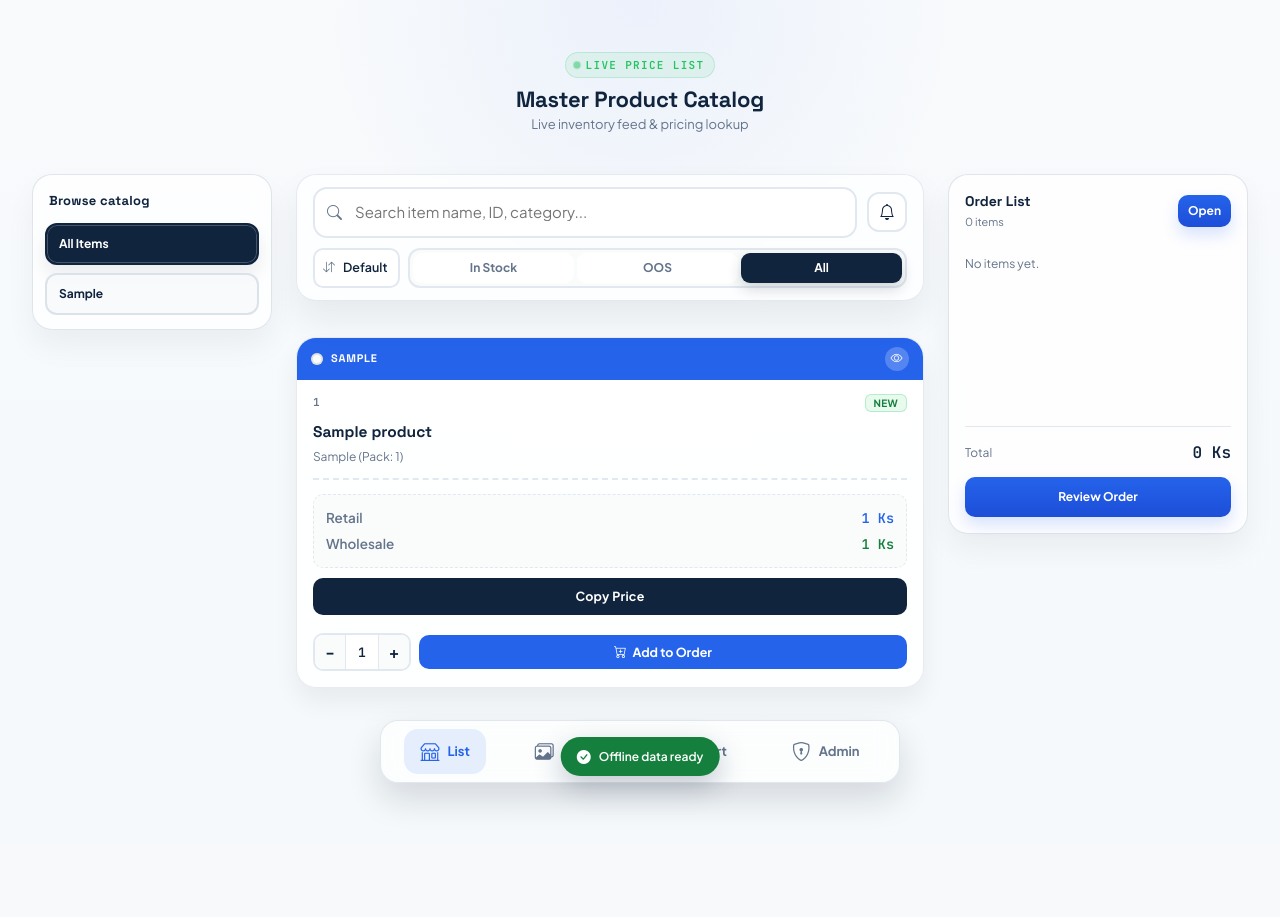
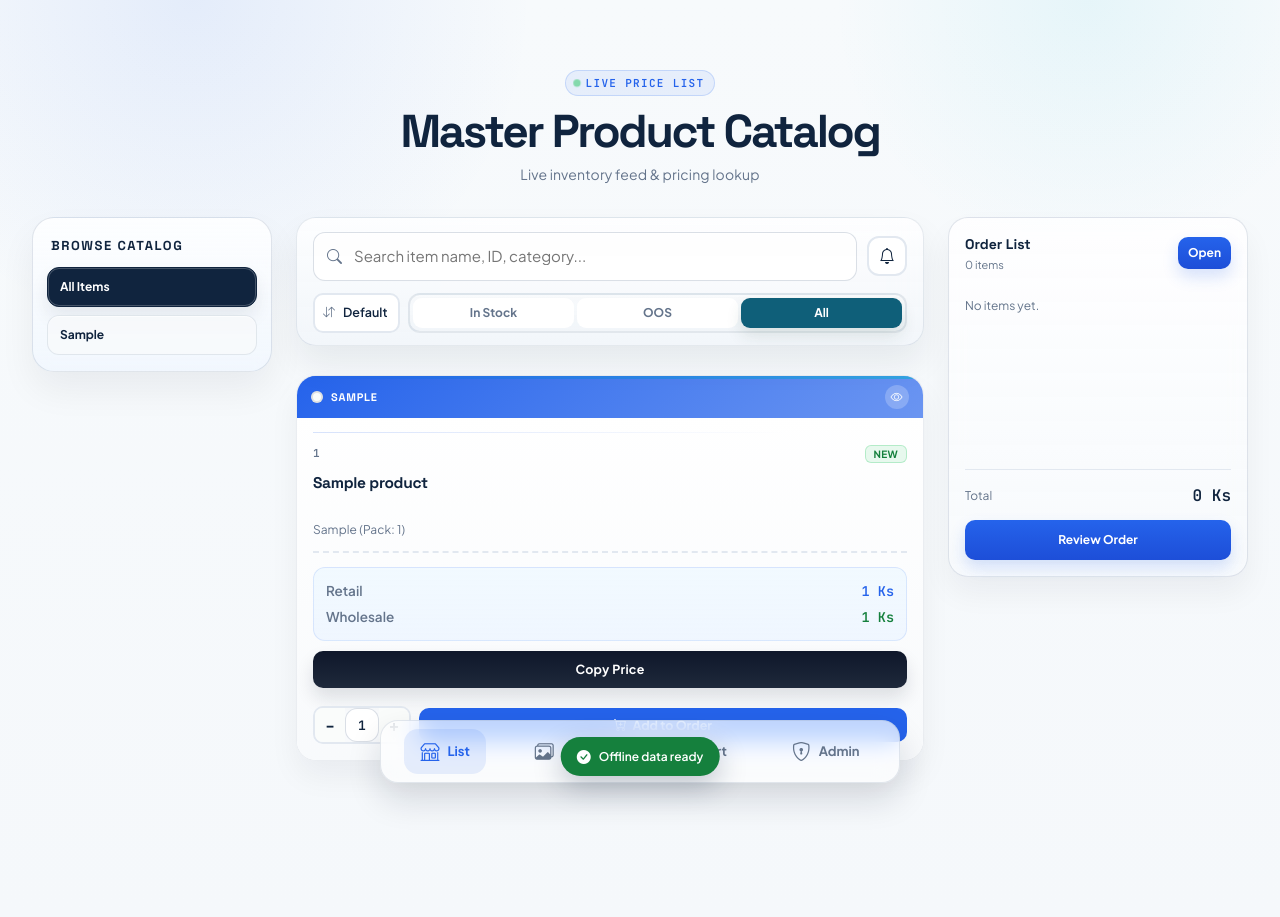
Before and after one commit to n0ski11R3a1/gtm_catalog, a Flask app: page / in a window 1280 px wide. Before the commit the page ends 811 px from the top, so only its background shows below. Run offline with Flask 3, Linux system fonts and the light colour scheme; tables that the repository leaves empty hold one stand-in row (values such as "Sample post"); data that the repository does not hold is empty; parts of the project's set-up code (start-up, migrations or seed data) failed here and were passed over; some libraries are stand-ins or nearby versions.

Commit message:
Enhance admin dashboard styles with improved gradients, shadows, and button designs; update CSS variables for better theming

```diff
--- a/static/css/style.css
+++ b/static/css/style.css
@@ -9,6 +9,9 @@
     --leaf: #22C55E;
     --aqua: #06B6D4;
     --mint: #34D399;
+    --forest: #0F5F79;
+    --navy: #0F172A;
+    --slate: #475569;
 
     --ink: #10243E;
     --canvas: #FAFCFB;
@@ -22,6 +25,10 @@
     --border: #E2E8F0;
     --success: var(--leaf);
     --danger: #94A3B8;
+    --panel-soft: rgba(255, 255, 255, 0.78);
+    --panel-alt: rgba(239, 246, 255, 0.82);
+    --shadow-soft: 0 18px 36px rgba(15, 23, 42, 0.06);
+    --soft-blue: rgba(37, 99, 235, 0.08);
 
     /* Type */
     --font-display: "Space Grotesk", sans-serif;
@@ -39,10 +46,61 @@ body {
     max-width: 100%;
     font-family: var(--font-body);
     background:
-        radial-gradient(circle at top, rgba(37, 99, 235, .06), transparent 30%),
-        linear-gradient(180deg, #f8fafc 0%, #f5f9fb 100%);
+        radial-gradient(circle at 15% 0%, rgba(37, 99, 235, .09), transparent 24%),
+        radial-gradient(circle at 85% 0%, rgba(6, 182, 212, .07), transparent 18%),
+        linear-gradient(180deg, #f7fafc 0%, #f5f8fb 100%);
     padding: 16px;
     color: var(--text);
+}
+
+a, button, input, select, textarea {
+    transition: border-color .15s ease, box-shadow .15s ease, transform .15s ease, background-color .15s ease, color .15s ease;
+}
+
+.btn,
+.btn-sm,
+.btn-lg {
+    border-radius: 12px;
+    font-weight: 700;
+    letter-spacing: .01em;
+}
+
+.btn-outline-primary {
+    border-color: rgba(37, 99, 235, .28);
+    color: var(--ocean);
+    background: rgba(255, 255, 255, .75);
+}
+
+.btn-outline-primary:hover,
+.btn-outline-primary:focus-visible {
+    background: rgba(37, 99, 235, .08);
+    border-color: rgba(37, 99, 235, .45);
+    color: var(--ocean);
+    box-shadow: 0 10px 18px rgba(37, 99, 235, .1);
+}
+
+.form-control,
+.form-select,
+.form-check-input,
+textarea,
+input[type="text"],
+input[type="number"],
+input[type="email"],
+input[type="password"] {
+    border-radius: 12px;
+    border: 1px solid rgba(148, 163, 184, .35);
+    background: rgba(255, 255, 255, .88);
+    box-shadow: inset 0 1px 0 rgba(255,255,255,.8);
+}
+
+.form-control:focus,
+.form-select:focus,
+.form-check-input:focus,
+textarea:focus,
+input:focus {
+    border-color: rgba(37, 99, 235, .5);
+    box-shadow: 0 0 0 4px rgba(37, 99, 235, .08);
+    outline: none;
 }
 
 .container {
@@ -79,11 +137,11 @@ body {
     margin: -16px -16px 16px -16px;
     padding: 12px 16px;
     border-radius: 0 0 22px 22px;
-    background: rgba(255, 255, 255, .68);
+    background: linear-gradient(180deg, rgba(255,255,255,.88) 0%, rgba(247,250,252,.8) 100%);
     backdrop-filter: blur(14px) saturate(150%);
     -webkit-backdrop-filter: blur(14px) saturate(150%);
-    border-bottom: 1px solid rgba(148, 163, 184, .28);
-    box-shadow: 0 16px 32px rgba(15, 23, 42, .08);
+    border-bottom: 1px solid rgba(148,163,184,.22);
+    box-shadow: 0 14px 28px rgba(15, 23, 42, .05);
     contain: layout paint;
 }
 
@@ -118,7 +176,7 @@ body {
         border: 1px solid rgba(148, 163, 184, .22);
         border-bottom: 1px solid rgba(148, 163, 184, .24);
         box-shadow: 0 18px 34px rgba(15, 23, 42, .07);
-        background: rgba(255, 255, 255, .75);
+        background: linear-gradient(180deg, rgba(255,255,255,.82) 0%, rgba(241,245,249,.8) 100%);
     }
 
     .desktop-catalog-layout {
@@ -132,12 +190,13 @@ body {
         display: block;
         position: sticky;
         top: 20px;
-        padding: 16px 12px 14px;
-        background: rgba(255, 255, 255, .78);
+        padding: 18px 14px 16px;
+        background: linear-gradient(180deg, rgba(255,255,255,.82) 0%, rgba(248,250,252,.78) 100%);
         border: 1px solid rgba(148, 163, 184, .28);
-        border-radius: 20px;
-        box-shadow: 0 16px 30px rgba(15, 23, 42, .05);
+        border-radius: 22px;
+        box-shadow: var(--shadow-soft);
         backdrop-filter: blur(8px);
+        background-image: linear-gradient(180deg, rgba(255,255,255,.84), rgba(239,246,255,.7));
     }
 
     .desktop-rail-heading {
@@ -147,7 +206,8 @@ body {
         font-family: var(--font-display);
         font-size: 13px;
         font-weight: 700;
-        letter-spacing: .02em;
+        letter-spacing: .12em;
+        text-transform: uppercase;
     }
 
     .desktop-catalog-main {
@@ -162,7 +222,7 @@ body {
         top: 20px;
         min-height: 360px;
         padding: 16px;
-        background: rgba(255, 255, 255, .80);
+        background: linear-gradient(180deg, rgba(255,255,255,.82) 0%, rgba(248,250,252,.76) 100%);
         border: 1px solid rgba(148, 163, 184, .28);
         border-radius: 20px;
         box-shadow: 0 16px 30px rgba(15, 23, 42, .05);
@@ -301,7 +361,12 @@ body {
    away naturally on its own; no JS or CSS animation involved at all.
 ================================ */
 
-.hero-block { padding-bottom: 14px; text-align: center; }
+.hero-block {
+    padding: 18px 0 14px;
+    text-align: center;
+    max-width: 820px;
+    margin: 0 auto;
+}
 
 .eyebrow {
     display: inline-flex;
@@ -312,9 +377,9 @@ body {
     font-weight: 600;
     letter-spacing: .12em;
     text-transform: uppercase;
-    color: var(--leaf);
-    background: rgba(34, 197, 94, .08);
-    border: 1px solid rgba(34, 197, 94, .20);
+    color: var(--ocean);
+    background: rgba(37, 99, 235, .08);
+    border: 1px solid rgba(37, 99, 235, .18);
     border-radius: 20px;
     padding: 4px 10px 4px 8px;
     margin-bottom: 8px;
@@ -336,18 +401,24 @@ body {
 
 .hero-block h1 {
     font-family: var(--font-display);
-    font-size: 22px;
-    font-weight: 700;
-    letter-spacing: -.01em;
+    font-size: clamp(2rem, 3.6vw, 3rem);
+    font-weight: 700;
+    letter-spacing: -.05em;
     color: var(--ink);
-    margin-bottom: 2px;
-}
-.hero-block p { font-size: 13px; color: var(--muted); margin-bottom: 16px; }
+    margin-bottom: 4px;
+}
+.hero-block p {
+    font-size: 14px;
+    color: var(--muted);
+    margin-bottom: 18px;
+    letter-spacing: .01em;
+}
 
 .topbar-row {
     display: flex;
     align-items: center;
     gap: 10px;
+    padding: 2px 0;
 }
 
 .topbar-row .search-wrap { flex: 1; min-width: 0; }
@@ -381,6 +452,7 @@ body {
     max-height: 100px;
     opacity: 1;
     margin-top: 10px;
+    padding: 2px 0 0;
 }
 
 @media (min-width: 768px) {
@@ -416,15 +488,16 @@ body {
     padding: 12px 16px 12px 40px;
     font-size: 15px;
     font-family: var(--font-body);
-    border: 2px solid var(--border);
+    border: 1px solid rgba(148, 163, 184, .28);
     border-radius: 14px;
-    background: var(--surface);
+    background: linear-gradient(180deg, rgba(255,255,255,.96) 0%, rgba(248,250,252,.96) 100%);
     outline: none;
-    transition: border-color .15s, box-shadow .15s;
+    transition: border-color .15s, box-shadow .15s, transform .15s;
+    box-shadow: inset 0 1px 0 rgba(255,255,255,.8);
 }
 .search-box:focus {
-    border-color: var(--ocean);
-    box-shadow: 0 0 0 4px rgba(37, 99, 235, .12);
+    border-color: rgba(37, 99, 235, .55);
+    box-shadow: 0 0 0 4px rgba(37, 99, 235, .08), inset 0 1px 0 rgba(255,255,255,.8);
 }
 
 /* Toolbar row: sort + status. Every piece can shrink (min-width: 0)
@@ -476,8 +549,8 @@ body {
     flex: 1;
     min-width: 0;
     gap: 3px;
-    background: var(--bg);
-    border: 2px solid var(--border);
+    background: linear-gradient(180deg, rgba(248,250,252,.92) 0%, rgba(241,245,249,.96) 100%);
+    border: 2px solid rgba(148, 163, 184, .22);
     border-radius: 12px;
     padding: 3px;
 }
@@ -507,10 +580,16 @@ body {
 .category-bar::-webkit-scrollbar { display: none; }
 
 .catalog-container {
-    max-width: 1200px;
+    max-width: 1220px;
     margin: 0 auto;
     padding-top: 18px;
     padding-bottom: 96px; /* clearance so cards don't hide behind the fixed glass tab bar */
+}
+
+@media (min-width: 768px) {
+    .catalog-container {
+        padding-top: 12px;
+    }
 }
 
 @media (min-width: 768px) {
@@ -541,9 +620,15 @@ body {
         padding: 10px 12px;
         border-radius: 12px;
         background: rgba(248, 250, 252, .9);
-        border-color: rgba(148, 163, 184, .28);
+        border: 1px solid rgba(148, 163, 184, .22);
         color: var(--ink);
         font-weight: 700;
+        box-shadow: inset 0 1px 0 rgba(255,255,255,.65);
+    }
+
+    .category-bar .pill:hover {
+        border-color: rgba(37, 99, 235, .35);
+        background: rgba(239, 246, 255, .9);
     }
 
     .category-bar .pill.active {
@@ -565,21 +650,22 @@ body {
     font-family: var(--font-body);
     white-space: nowrap;
     cursor: pointer;
-    border: 2px solid var(--border);
+    border: 1px solid var(--border);
     user-select: none;
     transition: transform .12s, box-shadow .12s, background .12s, color .12s, border-color .12s;
-}
-.pill:hover { border-color: var(--ocean); transform: translateY(-1px); }
-.pill:focus-visible { outline: 2px solid var(--ocean); outline-offset: 2px; }
+    box-shadow: inset 0 1px 0 rgba(255,255,255,.72);
+}
+.pill:hover { border-color: var(--forest); transform: translateY(-1px); }
+.pill:focus-visible { outline: 2px solid var(--forest); outline-offset: 2px; }
 
 .pill.active {
-    background: var(--tag-color, var(--ink));
-    border-color: var(--tag-color, var(--ink));
+    background: var(--tag-color, var(--forest));
+    border-color: var(--tag-color, var(--forest));
     color: var(--tag-text, #fff);
-    box-shadow: 0 6px 14px rgba(16, 36, 62, .18);
-}
-
-.pill.instock.active { background: var(--leaf); border-color: var(--leaf); color: #fff; }
+    box-shadow: 0 8px 16px rgba(33, 77, 61, .12);
+}
+
+.pill.instock.active { background: var(--success); border-color: var(--success); color: #fff; }
 .pill.outofstock.active { background: var(--danger); border-color: var(--danger); color: #fff; }
 
 /* the "All Items" / "All" pills stay neutral-dark regardless of cycle */
@@ -593,28 +679,38 @@ body {
 @media (min-width: 650px) { .product-grid { grid-template-columns: repeat(2, 1fr); } }
 @media (min-width: 1024px) {
     .product-grid {
-        grid-template-columns: repeat(auto-fit, minmax(205px, 1fr));
+        grid-template-columns: repeat(auto-fit, minmax(220px, 1fr));
         gap: 16px;
     }
 }
 
 .card {
-    background: rgba(255, 255, 255, .90);
+    background: rgba(255, 255, 255, .96);
     border-radius: 20px;
-    border: 1px solid rgba(148, 163, 184, .22);
-    box-shadow: 0 14px 26px rgba(15, 23, 42, .06);
+    border: 1px solid rgba(148, 163, 184, .2);
+    box-shadow: 0 16px 30px rgba(15, 23, 42, .05);
     display: flex;
     flex-direction: column;
     overflow: hidden;
     transition: transform .18s ease, box-shadow .18s ease;
+    position: relative;
+}
+.card::before {
+    content: "";
+    position: absolute;
+    inset: 0 auto auto 0;
+    width: 100%;
+    height: 3px;
+    background: linear-gradient(90deg, rgba(37,99,235,.9), rgba(6,182,212,.65));
+    opacity: 0.8;
 }
 .card:hover {
-    transform: translateY(-3px);
-    box-shadow: 0 18px 30px rgba(15, 23, 42, .10);
+    transform: translateY(-4px);
+    box-shadow: 0 20px 36px rgba(15, 23, 42, .09);
 }
 
 .tag-band {
-    background: var(--tag-color, var(--ocean));
+    background: linear-gradient(135deg, var(--tag-color, var(--ocean)) 0%, color-mix(in srgb, var(--tag-color, var(--ocean)) 68%, #ffffff 32%) 100%);
     color: var(--tag-text, #ffffff);
     display: flex;
     align-items: center;
@@ -667,6 +763,16 @@ body {
     flex-direction: column;
     gap: 10px;
     flex: 1;
+    background: linear-gradient(180deg, rgba(255,255,255,.98) 0%, rgba(248,250,252,.98) 100%);
+}
+
+.tag-body::before {
+    content: "";
+    display: block;
+    height: 1px;
+    width: 100%;
+    background: linear-gradient(90deg, rgba(37,99,235,.18), transparent 80%);
+    margin-bottom: 2px;
 }
 
 .card-top { display: flex; justify-content: space-between; align-items: flex-start; gap: 8px; }
@@ -697,9 +803,16 @@ body {
     font-size: 15.5px;
     font-weight: 700;
     color: var(--text);
-    line-height: 1.3;
-}
-.cat-tag { font-size: 12px; color: var(--muted); margin-top: -4px; }
+    line-height: 1.35;
+    letter-spacing: -.02em;
+    min-height: 2.7em;
+}
+.cat-tag {
+    font-size: 12px;
+    color: var(--muted);
+    margin-top: -4px;
+    letter-spacing: .01em;
+}
 
 .tag-perf {
     border-top: 2px dashed var(--border);
@@ -707,10 +820,10 @@ body {
 }
 
 .price-box {
-    background: var(--bg);
-    border-radius: 10px;
+    background: linear-gradient(180deg, rgba(240, 249, 255, 0.9) 0%, rgba(239, 246, 255, 0.96) 100%);
+    border-radius: 12px;
     padding: 10px 12px;
-    border: 1px dashed var(--border);
+    border: 1px solid rgba(37, 99, 235, .12);
 }
 .price-row {
     display: flex;
@@ -727,7 +840,7 @@ body {
 .copy-btn {
     width: 100%;
     padding: 9px;
-    background: var(--ink);
+    background: linear-gradient(180deg, #0f172a 0%, #1e293b 100%);
     border: none;
     border-radius: 10px;
     font-size: 12.5px;
@@ -736,7 +849,11 @@ body {
     letter-spacing: .02em;
     color: #fff;
     cursor: pointer;
-    transition: transform .12s, background .12s;
+    transition: transform .12s, box-shadow .12s, background .12s;
+    box-shadow: 0 10px 18px rgba(15, 23, 42, .12);
+}
+.copy-btn:hover {
+    box-shadow: 0 12px 18px rgba(15, 23, 42, .16);
 }
 .copy-btn:hover { transform: translateY(-1px); }
 .copy-btn:focus-visible { outline: 2px solid var(--ocean); outline-offset: 2px; }
@@ -764,19 +881,28 @@ body {
 .detail-back-link:hover { color: var(--ocean); }
 
 .detail-wrap {
-    max-width: 640px;
+    max-width: 700px;
     margin: 0 auto;
     padding-bottom: 96px; /* clearance for the fixed bottom tab bar */
 }
 @media (min-width: 768px) { .detail-wrap { padding-bottom: 28px; } }
 
-.detail-card { display: block; }
+.detail-card {
+    display: block;
+    overflow: hidden;
+    border-radius: 24px;
+}
+
+.detail-card .tag-body {
+    padding: 20px 20px 22px;
+}
 
 .detail-image-wrap {
     width: 100%;
     aspect-ratio: 4 / 3;
-    background: var(--bg);
+    background: linear-gradient(180deg, rgba(239,246,255,.9), rgba(248,250,252,.9));
     overflow: hidden;
+    border-bottom: 1px solid rgba(148,163,184,.18);
 }
 .detail-image {
     width: 100%;
@@ -810,9 +936,13 @@ body {
     border: 1px solid rgba(37, 99, 235, .20);
     border-radius: 8px;
     padding: 3px 8px;
-}
-
-.detail-title { font-size: 19px; }
+    box-shadow: inset 0 1px 0 rgba(255,255,255,.75);
+}
+
+.detail-title {
+    font-size: 19px;
+    min-height: 0;
+}
 
 .detail-description {
     font-size: 14px;
```
Also changed, not shown: static/css/admin.css (+27 -10 lines).
